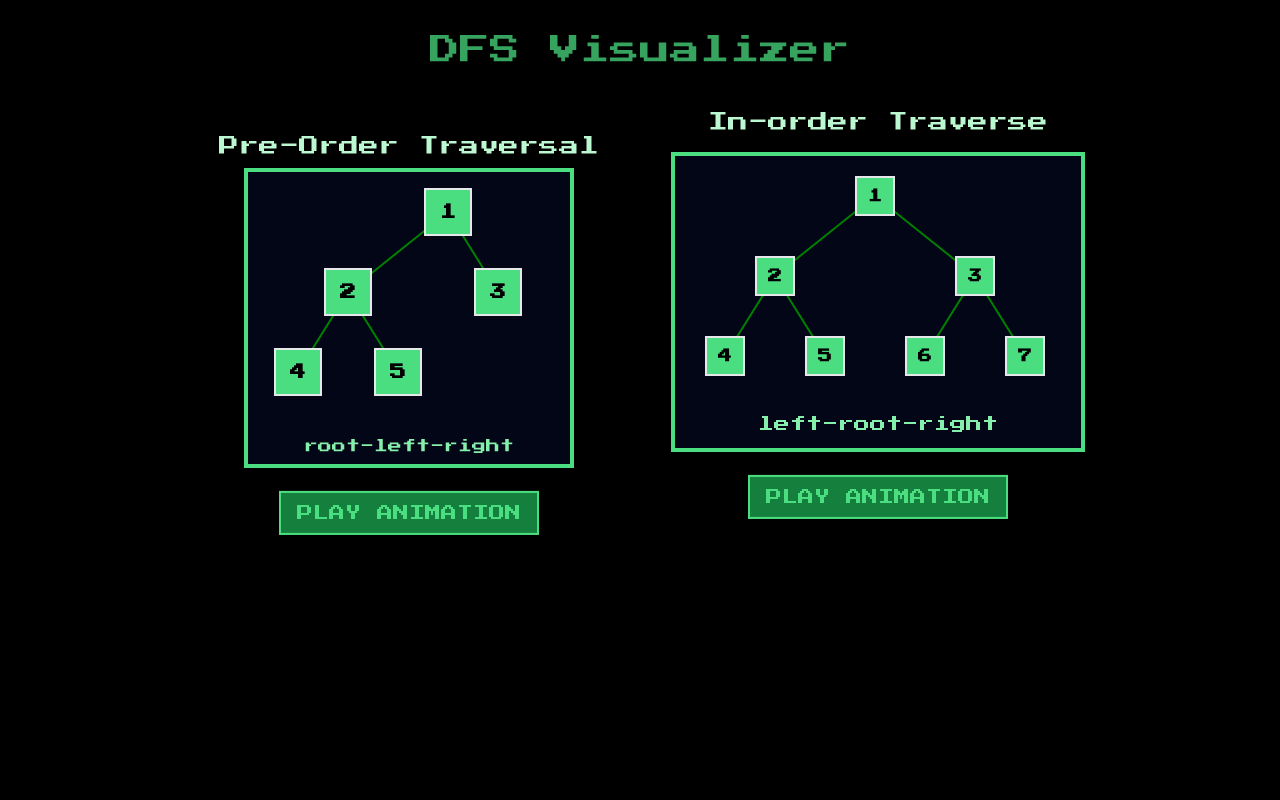
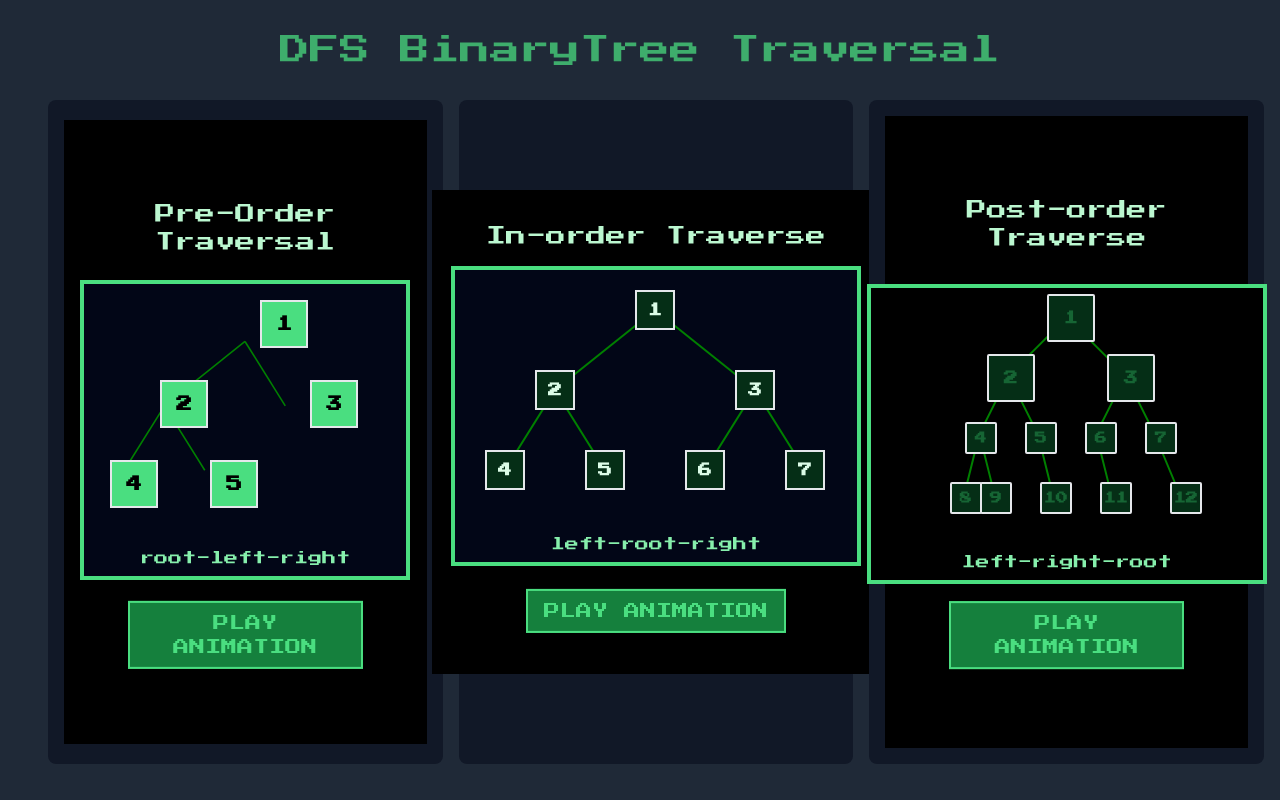
Before and after one commit to fractal-bootcamp/cep_algorithms, a React (Vite) app: page / in a window 1280 px wide. Built offline with nearby package versions, Linux system fonts and the light colour scheme.

Commit message:
implemented dfs postorder tree

```diff
--- a/src/App.tsx
+++ b/src/App.tsx
@@ -1,16 +1,29 @@
 import React from "react";
 import TreeVisualizer from "./dfsPreVisualizaer";
 import InOrderVisualizer from "./InOrderVisualizer";
+import PostOrderVisualizer from "./PostOrdertVisualizer";
 
 function App() {
   return (
-    <div className="flex flex-col items-center bg-black min-h-screen p-8">
-      <h1 className="text-3xl mb-8 text-center text-green-400 font-['Press_Start_2P'] animate-pulse">
-        DFS Visualizer
-      </h1>
-      <div className="flex flex-wrap justify-center gap-8">
-        <TreeVisualizer />
-        <InOrderVisualizer />
+    <div>
+      <div className="flex flex-col items-center bg-gray-800 min-h-screen p-2 sm:p-4 md:p-6 lg:p-8">
+        <h1 className="text-xl md:text-3xl mb-4 md:mb-8 text-center text-green-400 font-['Press_Start_2P'] animate-pulse px-2">
+          DFS BinaryTree Traversal
+        </h1>
+
+        {/* Responsive container for visualizers */}
+        <div className="flex flex-col lg:flex-row gap-4 w-full max-w-7xl mx-auto px-2 sm:px-4">
+          {/* Individual visualizer containers with responsive scaling */}
+          <div className="w-full lg:w-1/3 bg-gray-900 p-2 sm:p-3 md:p-4 rounded-lg flex items-center justify-center">
+            <TreeVisualizer />
+          </div>
+          <div className="w-full lg:w-1/3 bg-gray-900 p-2 sm:p-3 md:p-4  rounded-lg flex items-center justify-center">
+            <InOrderVisualizer />
+          </div>
+          <div className="w-full lg:w-1/3 bg-gray-900 p-2 sm:p-3 md:p-4  rounded-lg flex items-center justify-center">
+            <PostOrderVisualizer />
+          </div>
+        </div>
       </div>
     </div>
   );
--- a/src/InOrderVisualizer.tsx
+++ b/src/InOrderVisualizer.tsx
@@ -12,9 +12,9 @@ interface NodeProps {
 const Node: React.FC<NodeProps> = ({ value, x, y, isActive }) => (
   <div
     className={`absolute w-10 h-10 flex items-center justify-center
-          transition-all duration-500 ease-in-out text-black text-sm font-bold
+          transition-all duration-500 ease-in-out text-green-100 text-sm font-bold
           ${
-            isActive ? "bg-yellow-300" : "bg-green-400"
+            isActive ? "bg-yellow-300" : "bg-green-950"
           } border-2 border-green-400}`}
     style={{
       left: `${x}px`,
@@ -148,10 +148,10 @@ const InOrderVisualizer: React.FC = () => {
     return positions[index] || { x: 0, y: 0 };
   };
   return (
-    <div className="flex flex-col items-center w-[430px] mx-auto p-2 bg-black text-green-200 font-['Press_Start_2P']">
+    <div className="flex flex-col items-center max-w-md mx-auto p-8 bg-black text-green-200 font-['Press_Start_2P']">
       <h1 className="text-xl mb-4 text-center">In-order Traverse</h1>
 
-      <div className="relative w-full h-[300px] bg-slate-950 border-4 border-green-400 mb-4 flex items-center justify-center">
+      <div className="relative w-[410px] h-[300px] bg-slate-950 border-4 border-green-400 mb-4">
         <svg className="absolute inset-0 w-full h-full">{drawLines()}</svg>
         {traversalSteps.map((step, index) => {
           const { x, y } = getNodePosition(step.node - 1); // Adjust index based on node value
@@ -165,8 +165,8 @@ const InOrderVisualizer: React.FC = () => {
             />
           );
         })}
-        <h2 className="absolute bottom-2 left-0 right-0 text-center">
-          <p className="text-l mb-1 text-green-300">left-root-right</p>
+        <h2 className="text-l mb-4 mt-60 p-6 text-center">
+          <p className="text-sm text-green-300">left-root-right</p>
         </h2>
       </div>
 
--- /dev/null
+++ b/src/PostOrder.ts
@@ -0,0 +1,41 @@
+// Define the TreeNode class for creating the binary tree
+export class TreeNode<T> {
+  value: T;
+  left: TreeNode<T> | null;
+  right: TreeNode<T> | null;
+
+  constructor(value: T) {
+    this.value = value;
+    this.left = null;
+    this.right = null;
+  }
+}
+
+// Define the interface for each step in the traversal
+export interface TraversalStep<T> {
+  node: T; // The value of the node
+  depth: number; // The depth of the node in the tree
+}
+
+// Function to perform post-order depth-first search traversal
+export function dfsPostOrder<T>(root: TreeNode<T> | null): TraversalStep<T>[] {
+  const result: TraversalStep<T>[] = [];
+
+  // Recursive function to traverse the tree
+  function traverse(node: TreeNode<T> | null, depth: number) {
+    if (node === null) return;
+
+    // First, traverse the left subtree
+    traverse(node.left, depth + 1);
+
+    // Then, traverse the right subtree
+    traverse(node.right, depth + 1);
+
+    // Finally, visit the current node (root)
+    result.push({ node: node.value, depth });
+  }
+
+  // Start the traversal from the root
+  traverse(root, 0);
+  return result;
+}
--- /dev/null
+++ b/src/PostOrdertVisualizer.tsx
@@ -0,0 +1,194 @@
+import React, { useState, useEffect, useCallback } from "react";
+import { TreeNode, dfsPostOrder, TraversalStep } from "./PostOrder";
+
+// Define the props for the Node component
+interface NodeProps {
+  value: number;
+  x: number;
+  y: number;
+  isActive: boolean;
+  isSmall: boolean;
+}
+
+// Node component to render each tree node
+const Node: React.FC<NodeProps> = ({ value, x, y, isActive, isSmall }) => (
+  <div
+    className={`absolute ${
+      isSmall ? "w-8 h-8" : "w-12 h-12"
+    } rounded-sm flex items-center justify-center
+          transition-all duration-500 ease-in-out text-green-800 ${
+            isSmall ? "text-xs" : "text-sm"
+          } font-bold
+          ${
+            isActive ? "bg-yellow-300" : "bg-green-950"
+          } border-2 border-green-800}`}
+    style={{
+      left: `${x}px`,
+      top: `${y}px`,
+      transform: "translate(-50%, -50%)",
+    }}
+  >
+    {value}
+  </div>
+);
+
+// Main PostOrderVisualizer component
+const PostOrderVisualizer: React.FC = () => {
+  // State for tracking the active node in the animation
+  const [activeNodeIndex, setActiveNodeIndex] = useState(-1);
+  // State for storing the traversal steps
+  const [traversalSteps, setTraversalSteps] = useState<TraversalStep<number>[]>(
+    []
+  );
+  // State for tracking if the animation is playing
+  const [isPlaying, setIsPlaying] = useState(false);
+
+  // Effect to initialize the tree and perform the traversal
+  useEffect(() => {
+    // Create the tree structure
+    const root = new TreeNode(1);
+    root.left = new TreeNode(2);
+    root.right = new TreeNode(3);
+    root.left.left = new TreeNode(4);
+    root.left.right = new TreeNode(5);
+    root.right.left = new TreeNode(6);
+    root.right.right = new TreeNode(7);
+    root.left.left.left = new TreeNode(8);
+    root.left.left.right = new TreeNode(9);
+    root.left.right.left = new TreeNode(10);
+    root.right.left.right = new TreeNode(11);
+    root.right.right.left = new TreeNode(12);
+
+    // Perform post-order traversal and store the steps
+    const steps = dfsPostOrder(root);
+    setTraversalSteps(steps);
+  }, []);
+
+  // Callback to start the animation
+  const playAnimation = useCallback(() => {
+    setIsPlaying(true);
+    setActiveNodeIndex(0);
+  }, []);
+
+  // Effect to handle the animation logic
+  useEffect(() => {
+    if (isPlaying && activeNodeIndex < traversalSteps.length - 1) {
+      // Set a timer to move to the next node
+      const timer = setTimeout(() => {
+        setActiveNodeIndex(activeNodeIndex + 1);
+      }, 1000);
+      return () => clearTimeout(timer);
+    } else if (activeNodeIndex === traversalSteps.length - 1) {
+      // Stop playing when reaching the end of traversal
+      setIsPlaying(false);
+    }
+  }, [isPlaying, activeNodeIndex, traversalSteps]);
+
+  // Function to get the position of each node
+  const getNodePosition = (index: number) => {
+    const positions = [
+      { x: 200, y: 30 }, // 1
+      { x: 140, y: 90 }, // 2
+      { x: 260, y: 90 }, // 3
+      { x: 110, y: 150 }, // 4
+      { x: 170, y: 150 }, // 5
+      { x: 230, y: 150 }, // 6
+      { x: 290, y: 150 }, // 7
+      { x: 95, y: 210 }, // 8
+      { x: 125, y: 210 }, // 9
+      { x: 185, y: 210 }, // 10
+      { x: 245, y: 210 }, // 11
+      { x: 315, y: 210 }, // 12
+    ];
+
+    return positions[index] || { x: 0, y: 0 };
+  };
+
+  // Function to draw the lines connecting the nodes
+  const drawLines = () => (
+    <>
+      <line x1="200" y1="30" x2="140" y2="90" stroke="green" strokeWidth="2" />
+      <line x1="200" y1="30" x2="260" y2="90" stroke="green" strokeWidth="2" />
+      <line x1="140" y1="90" x2="110" y2="150" stroke="green" strokeWidth="2" />
+      <line x1="140" y1="90" x2="170" y2="150" stroke="green" strokeWidth="2" />
+      <line x1="260" y1="90" x2="230" y2="150" stroke="green" strokeWidth="2" />
+      <line x1="260" y1="90" x2="290" y2="150" stroke="green" strokeWidth="2" />
+      <line x1="110" y1="150" x2="95" y2="210" stroke="green" strokeWidth="2" />
+      <line
+        x1="110"
+        y1="150"
+        x2="125"
+        y2="210"
+        stroke="green"
+        strokeWidth="2"
+      />
+      <line
+        x1="170"
+        y1="150"
+        x2="185"
+        y2="210"
+        stroke="green"
+        strokeWidth="2"
+      />
+      <line
+        x1="230"
+        y1="150"
+        x2="245"
+        y2="210"
+        stroke="green"
+        strokeWidth="2"
+      />
+      <line
+        x1="290"
+        y1="150"
+        x2="315"
+        y2="210"
+        stroke="green"
+        strokeWidth="2"
+      />
+    </>
+  );
+
+  // Render the component
+  return (
+    <div className="flex flex-col p-16 items-center w-full bg-black text-green-200 font-['Press_Start_2P']">
+      <h1 className="text-xl mb-4 text-center p-4">Post-order Traverse</h1>
+
+      <div className="relative w-[400px] h-[300px] bg-black border-4 border-green-400 mb-4">
+        <svg className="absolute inset-0 w-full h-full" viewBox="0 0 400 300">
+          {drawLines()}
+        </svg>
+        {traversalSteps.map((step, index) => {
+          const { x, y } = getNodePosition(step.node - 1);
+          const isSmall = step.node > 3;
+          return (
+            <Node
+              key={index}
+              value={step.node}
+              x={x}
+              y={y}
+              isActive={index === activeNodeIndex}
+              isSmall={isSmall}
+            />
+          );
+        })}
+        <div className="absolute bottom-2 left-0 right-0 text-center">
+          <h2 className="text-sm mb-0 text-green-300">left-right-root</h2>
+        </div>
+      </div>
+
+      <button
+        onClick={playAnimation}
+        disabled={isPlaying}
+        className="mt-4 px-4 py-2 bg-green-700 text-green-400 border-2 border-green-400 rounded-none hover:bg-green-600
+        focus:outline-none focus:ring-2 focus:ring-green-400 focus:ring-opacity-50 disabled:opacity-50
+        disabled:cursor-not-allowed transition-all duration-300 ease-in-out transform hover:scale-105
+        active:scale-95 shadow-lg hover:shadow-green-400/50 animate-bounce [animation-duration:1.7s]"
+      >
+        {isPlaying ? "PLAYING..." : "PLAY ANIMATION"}
+      </button>
+    </div>
+  );
+};
+
+export default PostOrderVisualizer;
--- a/src/dfsPreVisualizaer.tsx
+++ b/src/dfsPreVisualizaer.tsx
@@ -128,11 +128,13 @@ const TreeVisualizer: React.FC = () => {
   };
 
   return (
-    <div className="flex flex-col items-center max-w-md mx-auto p-8 bg-black text-green-200 font-['Press_Start_2P']">
-      <h1 className="text-xl mb-2 text-center ">Pre-Order Traversal</h1>
+    <div className="flex flex-col p-16 items-center w-full bg-black text-green-200 font-['Press_Start_2P']">
+      <h1 className="text-xl mb-2 text-center p-4 ">Pre-Order Traversal</h1>
 
       <div className="relative w-[330px] h-[300px] bg-slate-950 border-4 border-green-400 mb-4">
-        <svg className="absolute inset-0 w-full h-full">{drawLines()}</svg>
+        <svg className="absolute inset-0 w-full h-full" viewBox="0 0 400 300">
+          {drawLines()}
+        </svg>
         {traversalSteps.map((step, index) => {
           const { x, y } = getNodePosition(step.depth, index);
           return (
@@ -145,15 +147,16 @@ const TreeVisualizer: React.FC = () => {
             />
           );
         })}
-        <h2 className="text-l mb-4 mt-60 p-6 text-center text-green-300">
-          <p className="text-sm text-green-300">root-left-right</p>
-        </h2>
+
+        <div className="absolute bottom-2 left-0 right-0 text-center">
+          <h2 className="text-sm mb-0 text-green-300">root-left-right</h2>
+        </div>
       </div>
 
       <button
         onClick={playAnimation}
         disabled={isPlaying}
-        className="mt-4 px-4 py-2 bg-green-700 text-green-400 border-2 border-green-400 rounded-none hover:bg-green-600 focus:outline-none focus:ring-2 focus:ring-green-400 focus:ring-opacity-50 disabled:opacity-50 disabled:cursor-not-allowed transition-all duration-300 ease-in-out transform hover:scale-105 active:scale-95 shadow-lg hover:shadow-green-400/50 animate-bounce [animation-duration:2s]"
+        className="mt-4 px-4 py-2 bg-green-700 text-green-400 border-2 border-green-400 rounded-none hover:bg-green-600 focus:outline-none focus:ring-2 focus:ring-green-400 focus:ring-opacity-50 disabled:opacity-50 disabled:cursor-not-allowed transition-all duration-300 ease-in-out transform hover:scale-105 active:scale-95 shadow-lg hover:shadow-green-400/50 animate-bounce [animation-duration:1.5s]"
       >
         {isPlaying ? "PLAYING..." : "PLAY ANIMATION"}
       </button>
```
